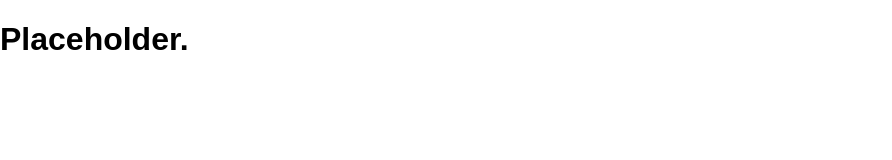
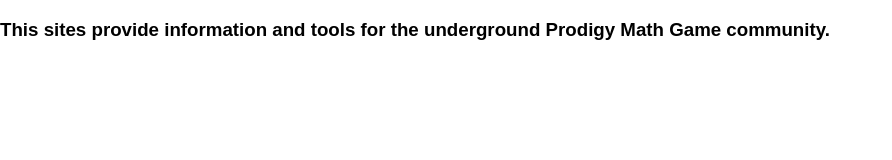
Before and after one commit to H0tdood/dsadsadsadasdsa, a plain HTML site: page index.html in a window 1280 px wide. Shown: the whole page, without its empty margins (0-892 px from the left). Drawn offline with Linux system fonts and the light colour scheme.

Commit message:
Update index.html

```diff
--- a/index.html
+++ b/index.html
@@ -9,6 +9,6 @@
   <title>Prodigy Speak</title>
 </head>
 <body>
-  <h1>Placeholder.</h1>
+  <h3>This sites provide information and tools for the underground Prodigy Math Game community.</h3>
 </body>
 </html>
```
